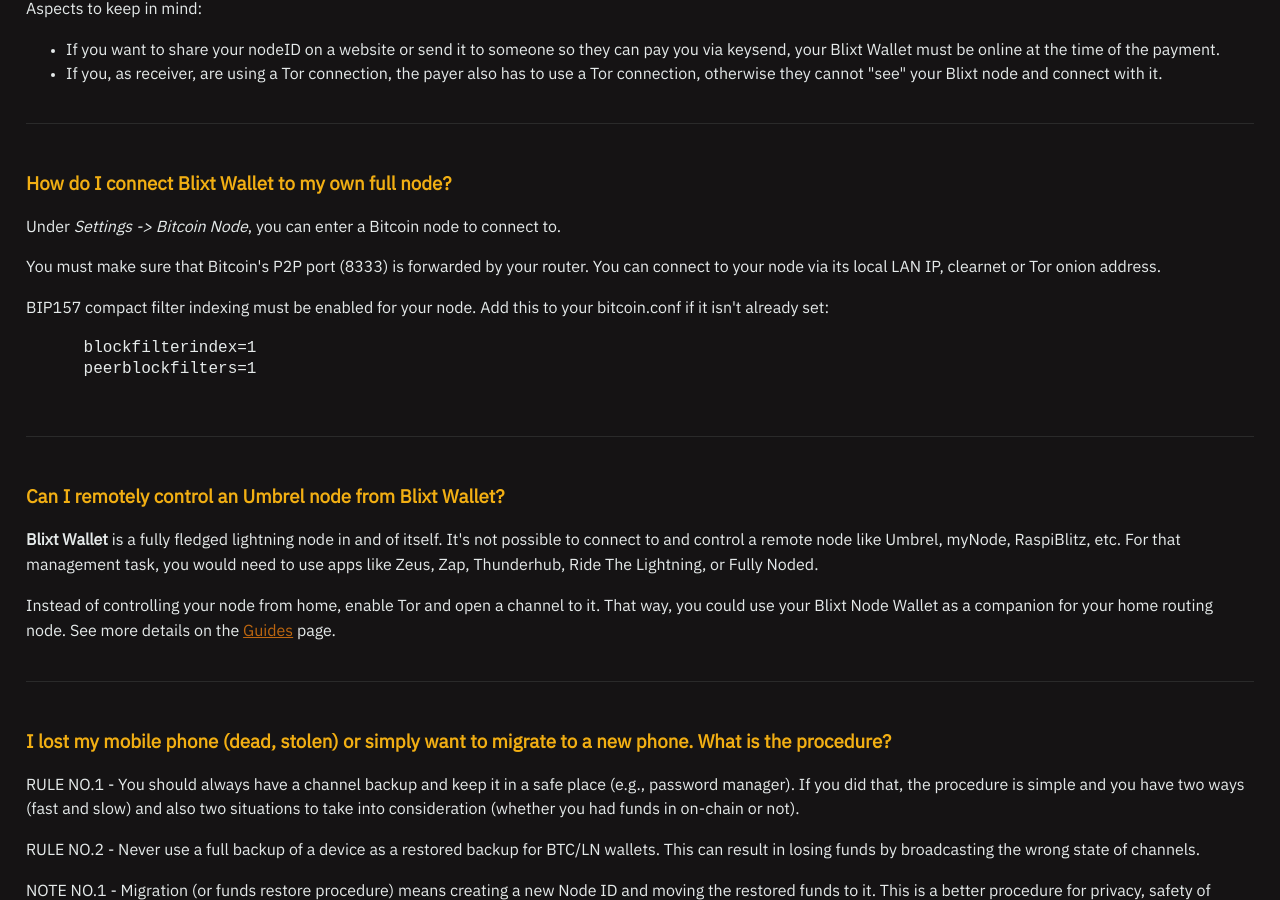
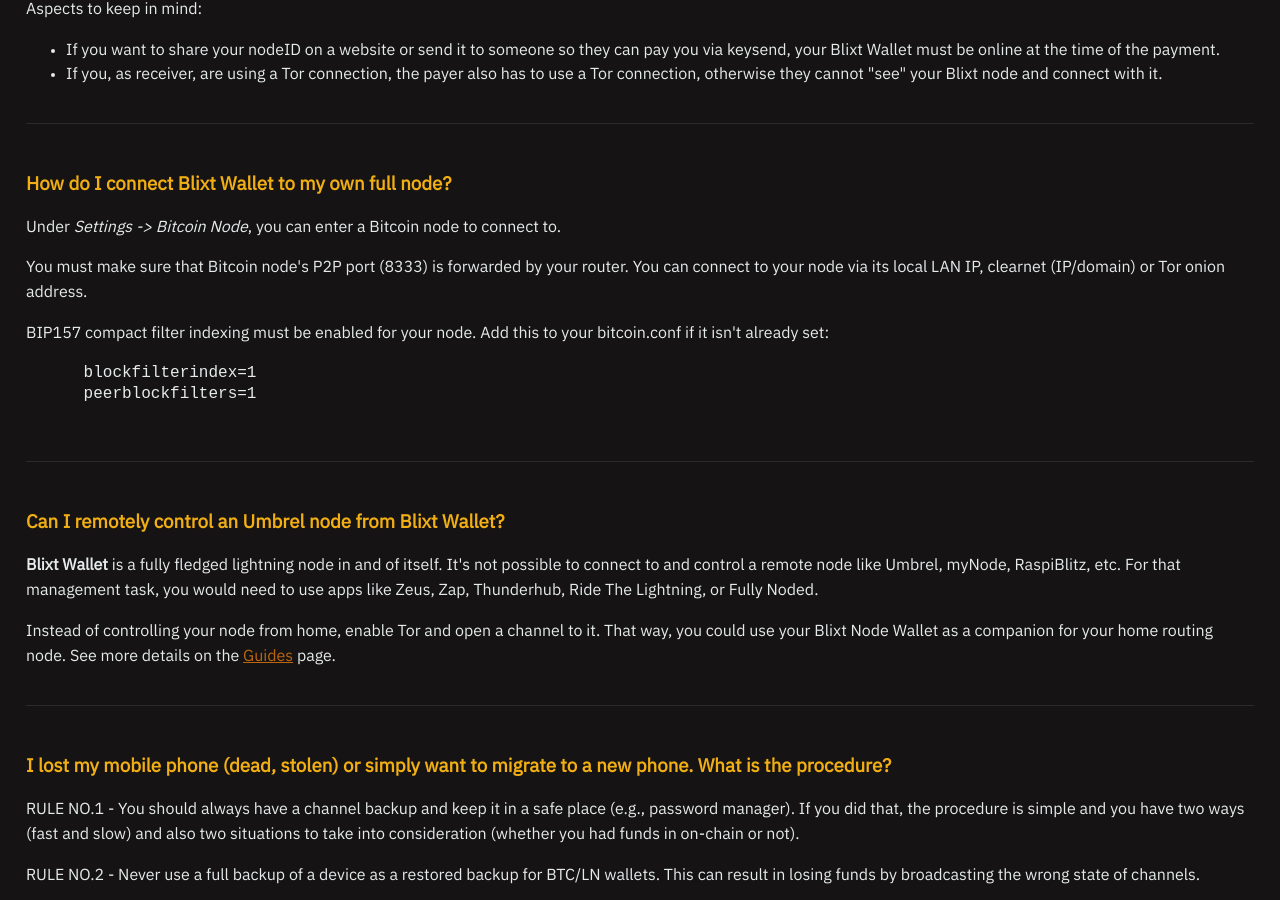
Before and after one commit to BlixtWallet/blixtwallet.github.io, a Jekyll site: the page built from faq.html, in a window 1280 px wide and 900 px high, scrolled down 4904 px. Built offline with Jekyll 4.4.1, drawn with Linux system fonts in a browser that asks for light colours.

Commit message:
small correction

```diff
--- a/faq.html
+++ b/faq.html
@@ -319,8 +319,8 @@
   <section id="connect-bitcoin-node">
     <h3>How do I connect Blixt Wallet to my own full node?</h3>
     <p>Under <i>Settings -> Bitcoin Node</i>, you can enter a Bitcoin node to connect to.</p>
-    <p>You must make sure that Bitcoin's P2P port (8333) is forwarded by your router. You can
-      connect to your node via its local LAN IP, clearnet or Tor onion address.</p>
+    <p>You must make sure that Bitcoin node's P2P port (8333) is forwarded by your router. You can
+      connect to your node via its local LAN IP, clearnet (IP/domain) or Tor onion address.</p>
     <p>BIP157 compact filter indexing must be enabled for your node. Add this to your bitcoin.conf if it isn't already set:</p>
     <pre>
       blockfilterindex=1
--- a/faq_es.html
+++ b/faq_es.html
@@ -232,7 +232,7 @@
     <h3>¿Cómo conecto Blixt Wallet a mi propio nodo completo?</h3>
     <p>En <i>Configuración -> Bitcoin -> Establecer nodo de Bitcoin</i> puede ingresar un nodo de bitcoin para conectarse</p>
     <p>Debes asegurarte que el puerto P2P de Bitcoin (8333) es reenviado por su router. Puede conectarse a su nodo a través de su IP LAN local,
-       clearnet o dirección Tor onion.</p>
+       clearnet (IP/domain) o dirección Tor onion.</p>
     <p>La indexación del filtro compacto BIP157 debe estar habilitada para su nodo, agregue esto a su bitcoin.conf, si aún no está configurado:</p>
     <pre>
         blockfilterindex=1
```
